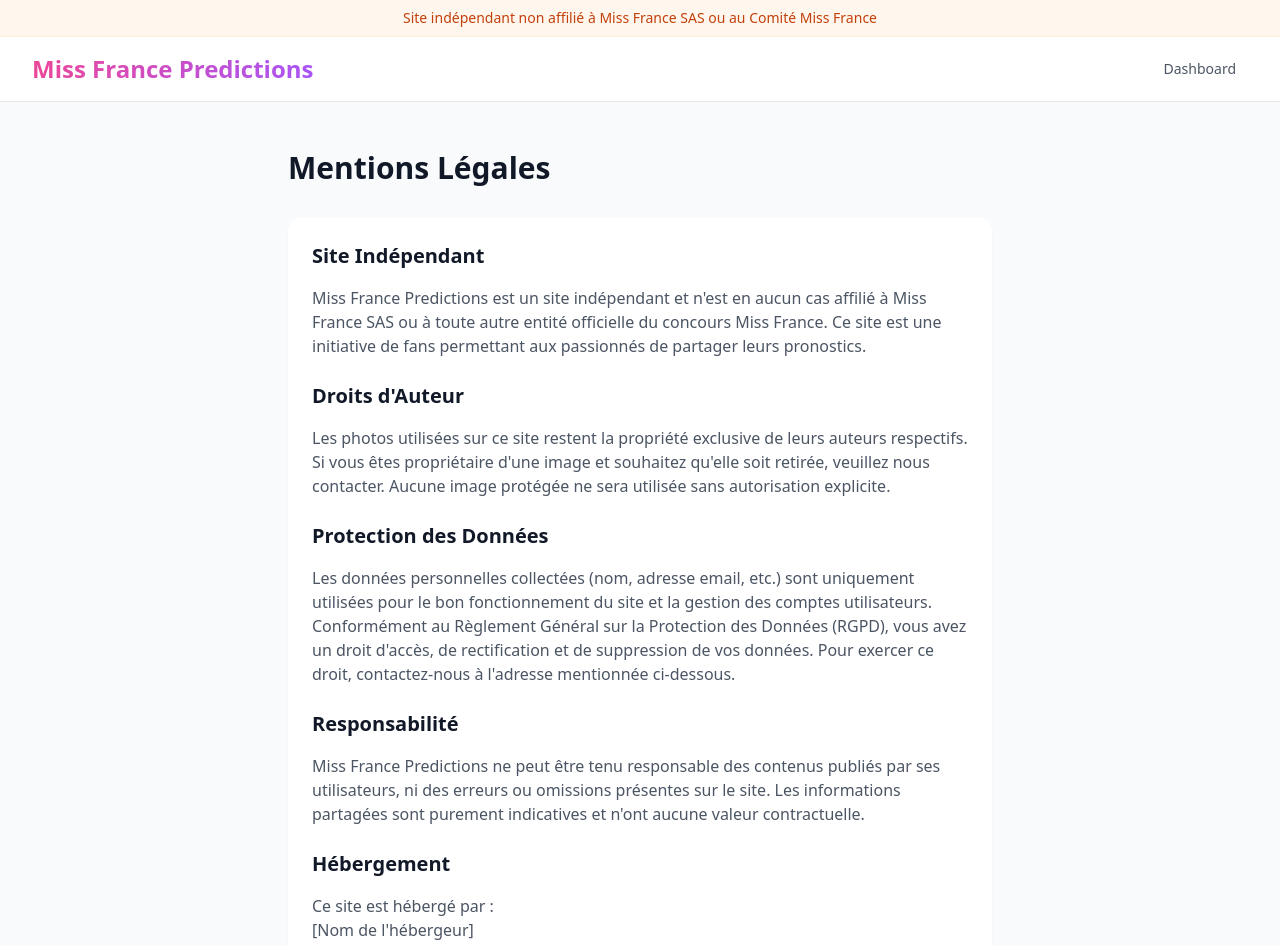
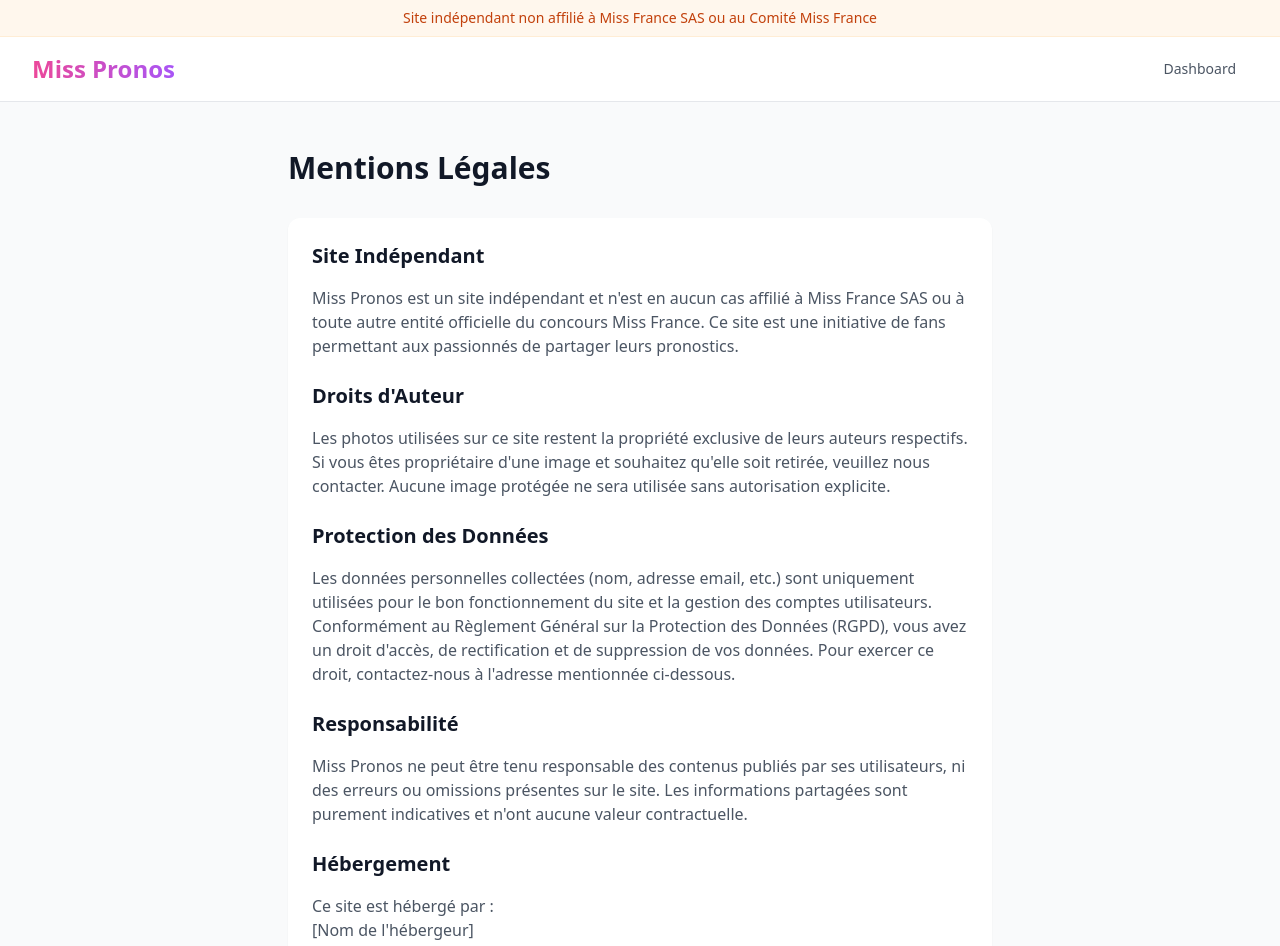
Before and after one commit to kuroroLuciferPhantom/miss-france-predictions, a React (Create React App) app: page /mentions-legales in a window 1280 px wide. Shown: the top 946 px of the page. Built offline with nearby package versions, Linux system fonts and the light colour scheme; no server answers.

Commit message:
rename app

```diff
--- a/src/components/layout/Footer.jsx
+++ b/src/components/layout/Footer.jsx
@@ -47,7 +47,7 @@
           {/* Copyright */}
           <div className="mt-8 md:mt-0">
             <p className="text-sm text-gray-500">
-              &copy; {new Date().getFullYear()} Miss France Predictions. Tous droits réservés.
+              &copy; {new Date().getFullYear()} Miss Pronos. Tous droits réservés.
             </p>
           </div>
         </div>
--- a/src/components/layout/Header.jsx
+++ b/src/components/layout/Header.jsx
@@ -13,7 +13,7 @@
           {/* Logo / Titre */}
           <Link to="/" className="flex items-center">
             <span className="text-2xl font-bold bg-gradient-to-r from-pink-500 to-purple-500 bg-clip-text text-transparent">
-              Miss France Predictions
+              Miss Pronos
             </span>
           </Link>
 
--- a/src/pages/dashboard/DashboardPage.jsx
+++ b/src/pages/dashboard/DashboardPage.jsx
@@ -23,7 +23,7 @@
   const { user } = useAuthContext();
 
   useEffect(() => {
-    document.title = "Dashboard - Miss France Predictions";
+    document.title = "Dashboard - Miss Pronos";
   }, []);
 
   useEffect(() => {
--- a/src/pages/groups/JoinGroupPage.jsx
+++ b/src/pages/groups/JoinGroupPage.jsx
@@ -12,7 +12,7 @@
   const { user } = useAuthContext();
 
   useEffect(() => {
-    document.title = "Rejoindre un groupe - Miss France Predictions";
+    document.title = "Rejoindre un groupe - Miss Pronos";
   }, []);
 
   const handleSubmit = async (e) => {
--- a/src/pages/legal/LegalPage.jsx
+++ b/src/pages/legal/LegalPage.jsx
@@ -12,7 +12,7 @@
             <section>
               <h2 className="text-xl font-semibold text-gray-900 mb-4">Site Indépendant</h2>
               <p className="text-gray-600">
-                Miss France Predictions est un site indépendant et n'est en aucun cas affilié à Miss France SAS ou à toute autre entité officielle du concours Miss France.
+                Miss Pronos est un site indépendant et n'est en aucun cas affilié à Miss France SAS ou à toute autre entité officielle du concours Miss France.
                 Ce site est une initiative de fans permettant aux passionnés de partager leurs pronostics.
               </p>
             </section>
@@ -38,7 +38,7 @@
             <section>
               <h2 className="text-xl font-semibold text-gray-900 mb-4">Responsabilité</h2>
               <p className="text-gray-600">
-                Miss France Predictions ne peut être tenu responsable des contenus publiés par ses utilisateurs, ni des erreurs ou omissions présentes sur le site.
+                Miss Pronos ne peut être tenu responsable des contenus publiés par ses utilisateurs, ni des erreurs ou omissions présentes sur le site.
                 Les informations partagées sont purement indicatives et n'ont aucune valeur contractuelle.
               </p>
             </section>
--- a/src/pages/legal/TermsPage.jsx
+++ b/src/pages/legal/TermsPage.jsx
@@ -12,7 +12,7 @@
             <section>
               <h2 className="text-xl font-semibold text-gray-900 mb-4">Utilisation du Service</h2>
               <p className="text-gray-600 mb-4">
-                En utilisant Miss France Predictions, vous acceptez les présentes conditions d'utilisation.
+                En utilisant Miss Pronos, vous acceptez les présentes conditions d'utilisation.
                 Le service est fourni à titre gratuit et dans un but ludique et communautaire.
               </p>
               <ul className="list-disc pl-5 text-gray-600 space-y-2">
@@ -35,7 +35,7 @@
             <section>
               <h2 className="text-xl font-semibold text-gray-900 mb-4">Limitation de Responsabilité</h2>
               <p className="text-gray-600">
-                Miss France Predictions ne peut être tenu responsable des erreurs dans les informations fournies.
+                Miss Pronos ne peut être tenu responsable des erreurs dans les informations fournies.
                 Le site peut être indisponible temporairement pour maintenance ou mises à jour.
                 Les utilisateurs sont seuls responsables de leurs choix et interprétations des données affichées sur le site.
               </p>
```
